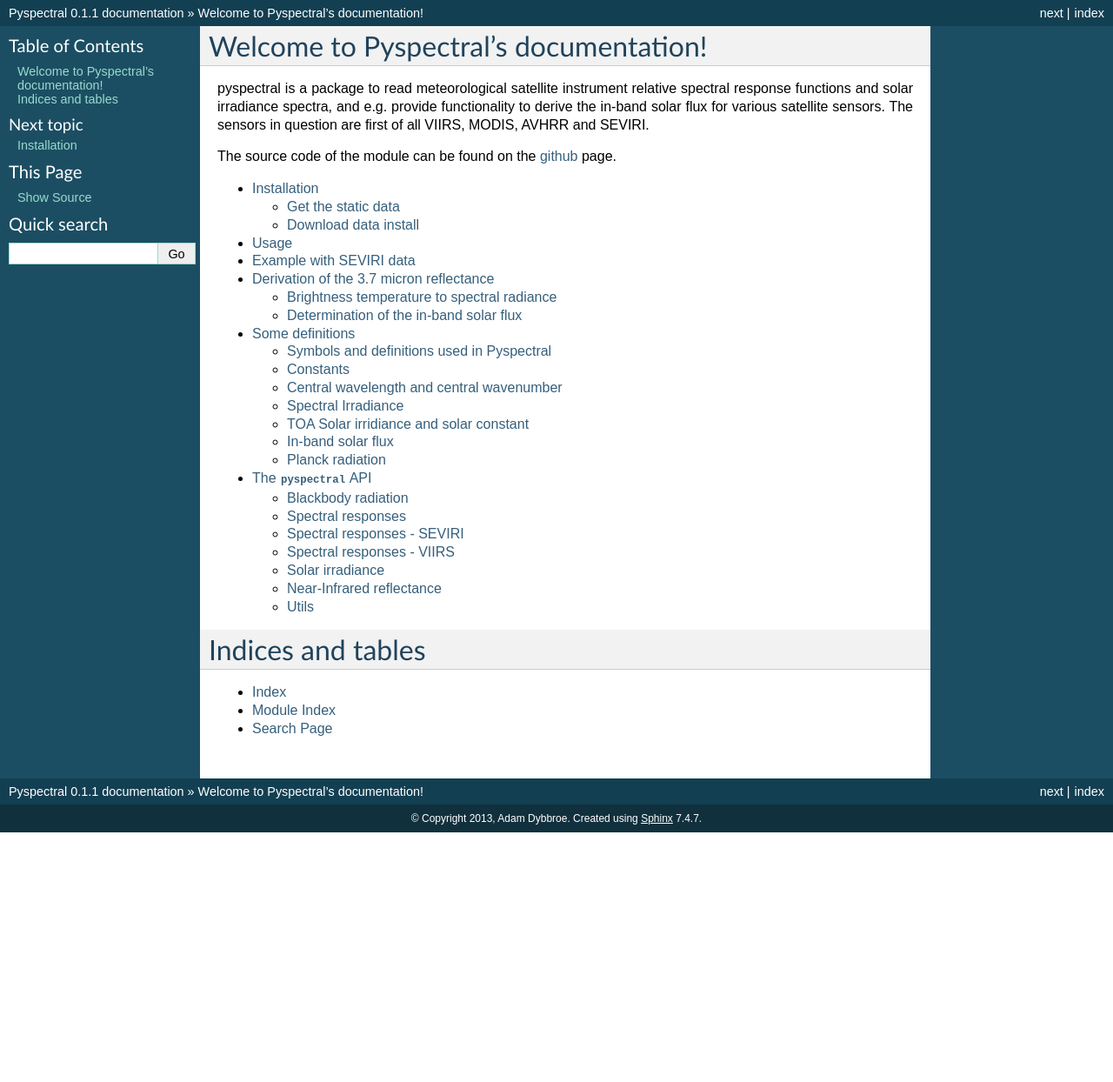
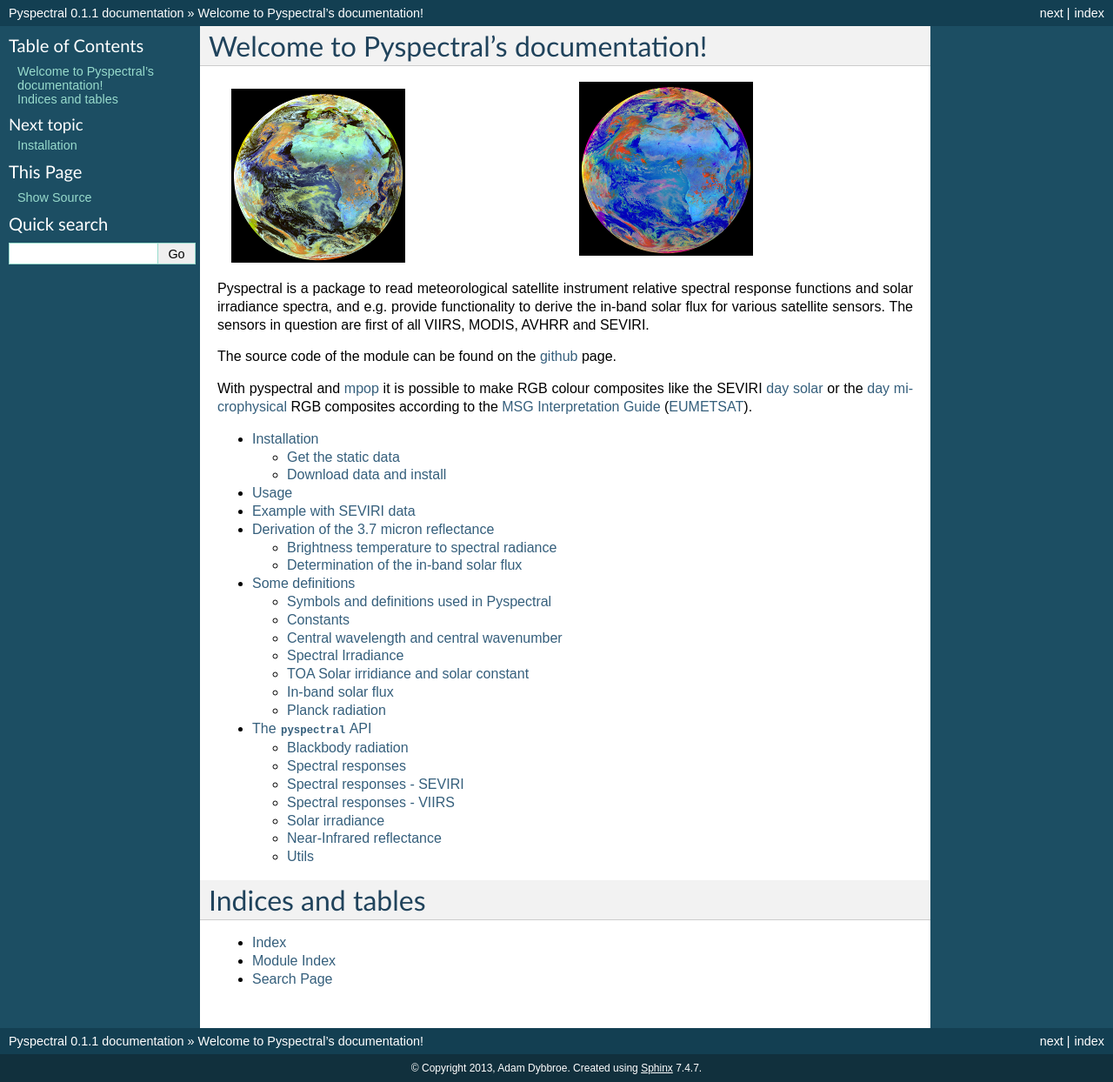
Before and after one commit to pytroll/pyspectral, a Sphinx documentation site: the page built from doc/index.rst, in a window 1280 px wide. Shown: the whole page at 87% size. Built offline with Sphinx 7.4.7, drawn with Linux system fonts in a browser that asks for light colours; formulas are drawn with MathJax 3; before the commit the page ends 957 px from its top, so only the background shows below that.

Commit message:
Adding rgb imagery to the doc pages

```diff
--- a/doc/index.rst
+++ b/doc/index.rst
@@ -3,17 +3,36 @@
    You can adapt this file completely to your liking, but it should at least
    contain the root `toctree` directive.
 
+
 Welcome to Pyspectral's documentation!
 ======================================
 
-pyspectral is a package to read meteorological satellite instrument relative
+.. figure:: _static/msg_daysolar_rgb_20131129_1100_overlay_small_thumb.png
+   :align: left
+
+.. figure:: _static/msg_day_microphysics_summer_rgb_20131129_1100_overlay_small_thumb.png
+
+
+
+Pyspectral is a package to read meteorological satellite instrument relative
 spectral response functions and solar irradiance spectra, and e.g. provide
 functionality to derive the in-band solar flux for various satellite sensors.
 The sensors in question are first of all VIIRS, MODIS, AVHRR and SEVIRI.
 
 The source code of the module can be found on the github_ page.
 
+With pyspectral and mpop_ it is possible to make RGB colour composites like the
+SEVIRI `day solar`_ or the `day microphysical`_ RGB composites according to the
+`MSG Interpretation Guide`_ (EUMETSAT_).
+
+
+.. _`EUMETSAT`: http://www.eumetsat.int/
+.. _`day solar`: _static/msg_daysolar_rgb_20131129_1100_overlay_small.png
+.. _`day microphysical`: _static/msg_day_microphysics_summer_rgb_20131129_1100_overlay_small.png
 .. _github: http://github.com/adybbroe/pyspectral
+.. _mpop: http://www.github.com/mraspaud/mpop
+.. _MSG Interpretation Guide: http://oiswww.eumetsat.org/WEBOPS/msg_interpretation/index.php
+
 
 .. toctree::
    :maxdepth: 2
--- a/doc/installation.rst
+++ b/doc/installation.rst
@@ -25,8 +25,8 @@
 files yourself. For SEVIRI on Meteosat download the data from eumetsat_ and
 unzip the Excel file.
 
-Download data install
-^^^^^^^^^^^^^^^^^^^^^
+Download data and install
+^^^^^^^^^^^^^^^^^^^^^^^^^
 So, first download the spectral responses and unpack the data if needed, and
 provide the path to the data in the configuration file *pyspectral.cfg*.
 
```
Also changed, not shown: doc/_static/msg_day_microphysics_summer_rgb_20131129_1100_overlay_small.png (added), doc/_static/msg_day_microphysics_summer_rgb_20131129_1100_overlay_small_thumb.png (added), doc/_static/msg_daysolar_rgb_20131129_1100_overlay_small.png (added), doc/_static/msg_daysolar_rgb_20131129_1100_overlay_small_thumb.png (added).
